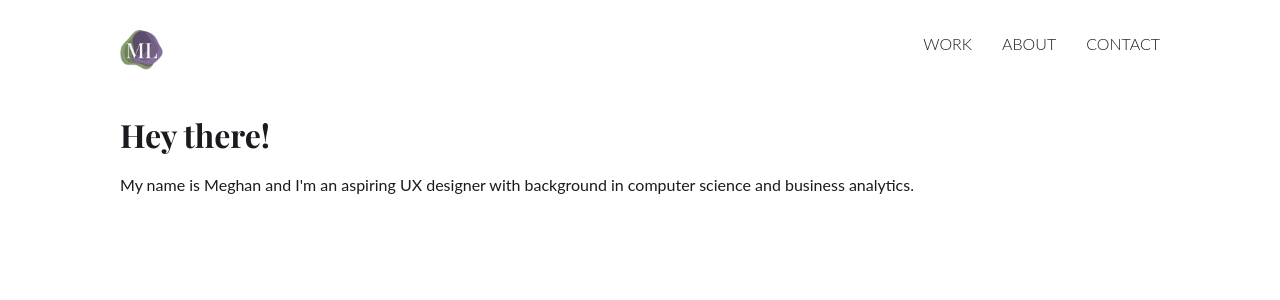
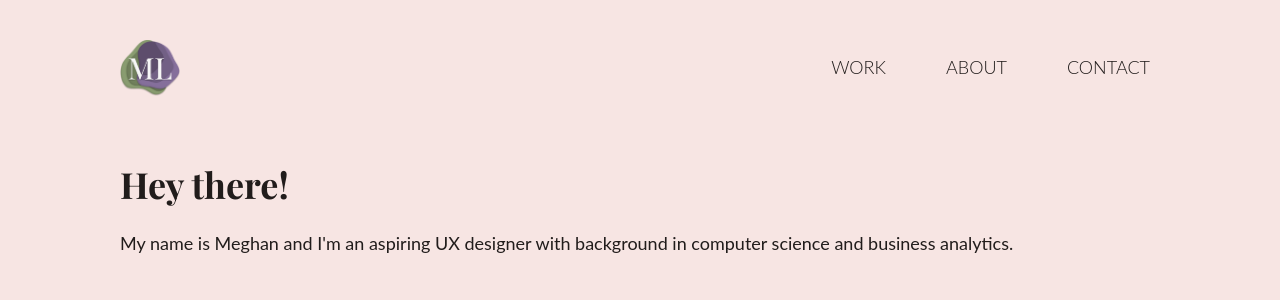
Before and after one commit to FemputerTech/MyWebsite, a Flask app: page / in a window 1280 px wide. Shown: the top 300 px of the page. Run offline with Flask 3, Linux system fonts and the light colour scheme; some web fonts are replaced.

Commit message:
updated the styles and added a border under the active navbar link.

```diff
--- a/static/styles.css
+++ b/static/styles.css
@@ -1,12 +1,11 @@
 :root {
-    font-size: 16px;
-    font-weight: 400;
-    line-height: 28px;
+    font-size: 18px;
 }
 
 body {
     margin: 0px;
-    color: #1a1b1f;
+    color: #211C1B;
+    background-color: #F7E5E3;
 }
 
 .section {
@@ -94,11 +93,10 @@ body {
   }
 
 
-
 /* ****************** Navbar Styling ****************** */
 .navbar {
     background-color: transparent;
-    padding: 30px 120px 30px 120px;
+    padding: 40px 120px 40px 120px;
     display: flex;
     justify-content: space-between;
 }
@@ -106,24 +104,39 @@ body {
 .logo-link {
     display: flex;
     justify-content: flex-start;
-    text-decoration: none;
-    color: #1a1b1f;
 }
 
 .logo-img {
-    max-height: 40px;
+    max-height: 56px;
     width: auto;
+}
+
+.logo-img:hover {
+  filter: grayscale(20%);
+  opacity: 0.8;
 }
 
 .navbar-nav {
     display: flex;
     justify-content: flex-end;
-    gap: 30px;
+    gap: 60px;
+    margin: 10px;
 }
 
 .nav-link {
-    color: #1a1b1f;
+    color: #211C1B;
     text-decoration: none;
+    border-bottom: 1px solid transparent;
+    display: flex;
+    align-items: center;
+}
+
+.nav-link.active {
+  border-bottom: 1px solid #211C1B;;
+}
+
+.nav-link:hover {
+  color: #AE9492;
 }
 
 /* ****************** Home Styling ****************** */
```
